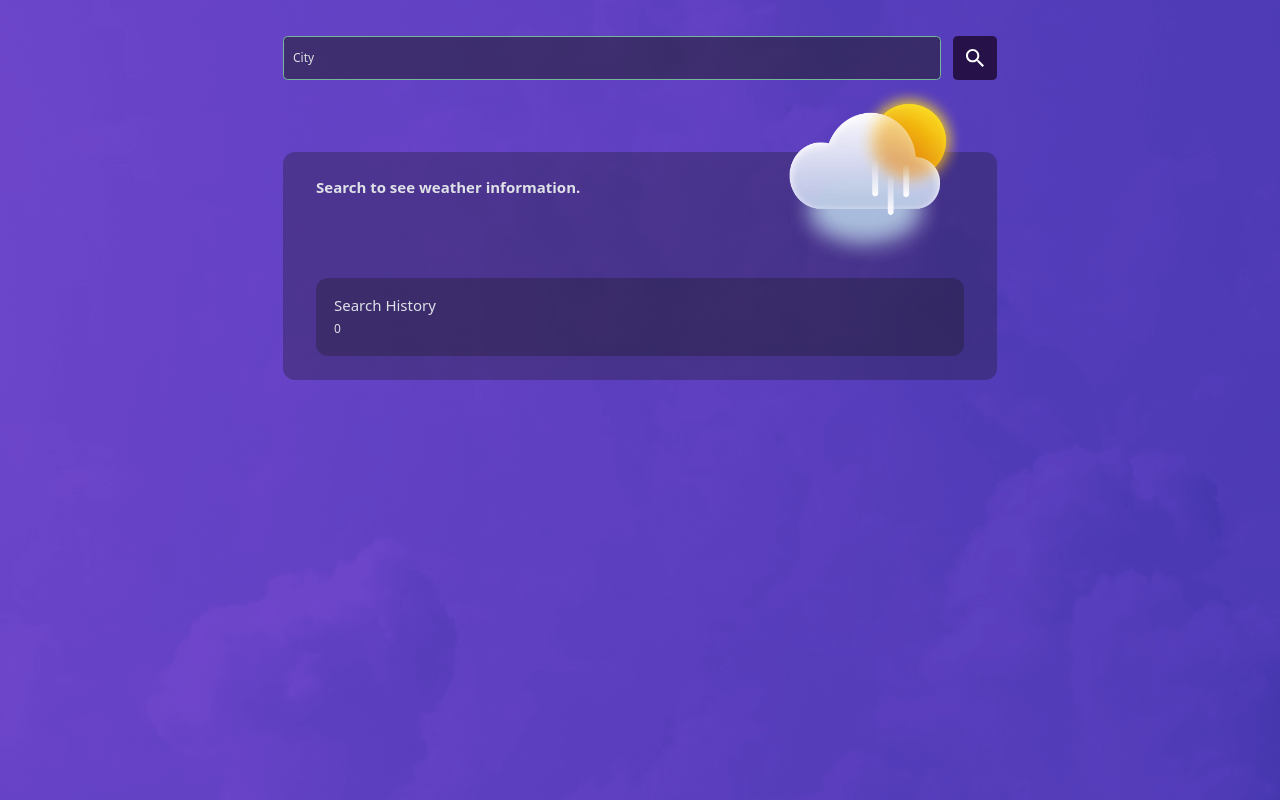
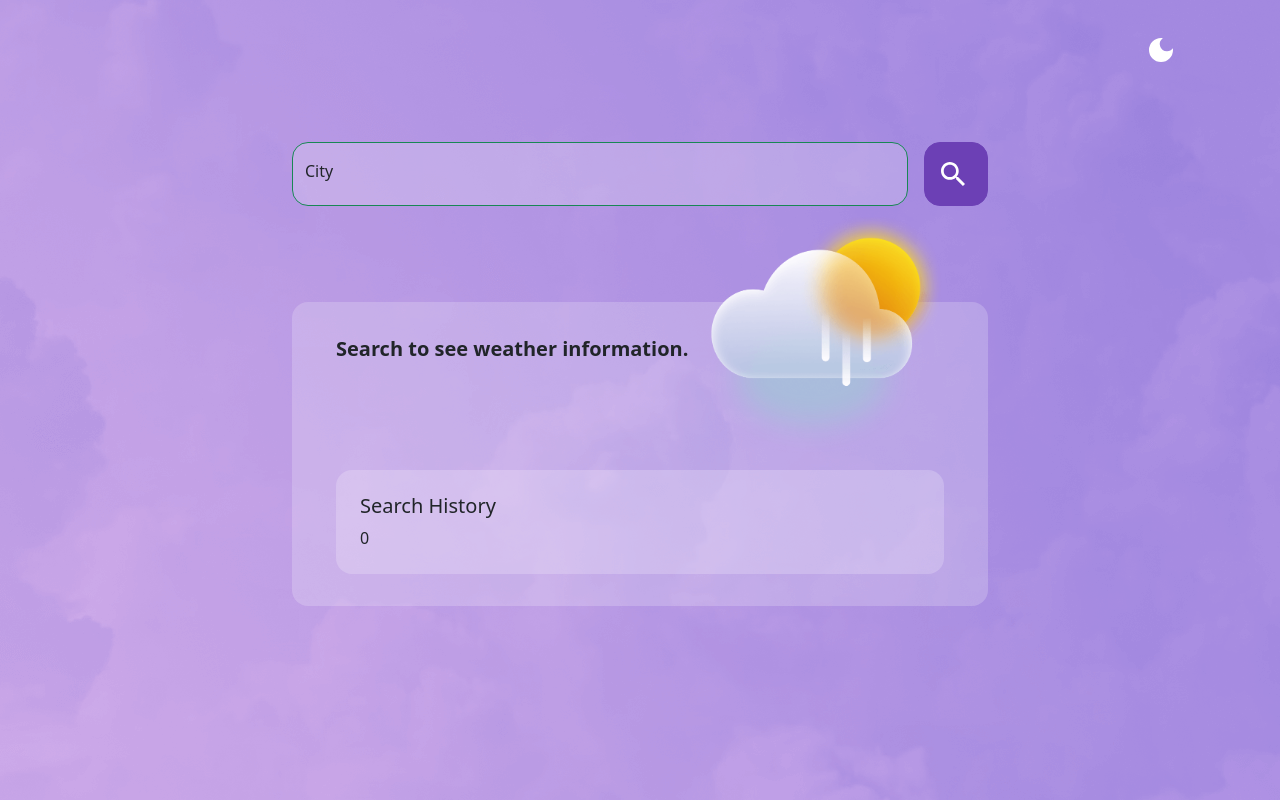
Before and after one commit to joohong89/weather-app, a React (Vite) app: page / in a window 1280 px wide. Built offline with nearby package versions, Linux system fonts and the light colour scheme.

Commit message:
added dark-mode

```diff
--- a/index.html
+++ b/index.html
@@ -4,7 +4,7 @@
     <meta charset="UTF-8" />
     <link rel="icon" type="image/svg+xml" href="/vite.svg" />
     <meta name="viewport" content="width=device-width, initial-scale=1.0" />
-    <title>Vite + React</title>
+    <title>Weather Application</title>
   </head>
   <body>
     <div id="root"></div>
--- a/src/App.jsx
+++ b/src/App.jsx
@@ -1,11 +1,18 @@
 import {RouterProvider} from "react-router";
 import appRoute from "./AppRoutes.jsx";
+import {ThemeProvider} from "./context/ThemeContext.jsx";
+import Navigation from "./components/Navigation.jsx";
 
 function App() {
 
   return (
     <>
-        <RouterProvider router={appRoute}></RouterProvider>
+        <ThemeProvider>
+            <nav>
+                <Navigation />
+            </nav>
+            <RouterProvider router={appRoute}></RouterProvider>
+        </ThemeProvider>
     </>
   )
 }
--- a/src/components/DisplayCurrentWeather.jsx
+++ b/src/components/DisplayCurrentWeather.jsx
@@ -20,13 +20,13 @@ const DisplayCurrentWeather = ({createdDatetime, cityInformation, weatherInforma
                            <span className="current-weather-temperature-header">Today&#39;s Weather</span>
                            <h1 className="current-weather-temperature-info">{weatherInformation? roundValue(weatherInformation.main.temp) : '-'}°</h1>
                            <span className="current-weather-temperature-footer">H: {weatherInformation? roundValue(weatherInformation.main.temp_max) : '-'}° L: {weatherInformation? roundValue(weatherInformation.main.temp_min) : '-'}°</span>
-                           <span className="d-md-none d-block"> {cityInformation && Utils.formatStateAndCountry(cityInformation.state, cityInformation.country)} </span>
+                           <span className="d-md-none d-block current-weather-temperature-state"> {cityInformation && Utils.formatStateAndCountry(cityInformation.state, cityInformation.country)} </span>
                        </div>
                    </div>
                    <div className="current-weather-information">
                        {weatherInformation &&
                            <Row className="justify-content-between w-100 flex-column-reverse flex-md-row">
-                               <Col md="auto" className="d-none d-md-block"> {cityInformation && Utils.formatStateAndCountry(cityInformation.state, cityInformation.country)} </Col>
+                               <Col md="auto" className="d-none d-md-block current-weather-temperature-state"> {cityInformation && Utils.formatStateAndCountry(cityInformation.state, cityInformation.country)} </Col>
                                <Col md="auto"> {Utils.formatTimeStamp(createdDatetime)} </Col>
                                <Col md="auto"> Humidity: {weatherInformation? weatherInformation.main.humidity : '-'}% </Col>
                                <Col md="auto"> {weatherInformation? weatherInformation.weather.map((item, index) => <span key={index}>{item.main}</span>) : '-' } </Col>
--- /dev/null
+++ b/src/components/Navigation.jsx
@@ -0,0 +1,17 @@
+import {Container, Nav, Navbar, NavDropdown} from "react-bootstrap";
+import ThemeToggle from "./ThemeToggle.jsx";
+
+const Navigation = () => {
+    return (
+        <Navbar expand="sm">
+            <Container>
+
+                <Nav className="ms-auto">
+                    <Nav.Link href="#home"><ThemeToggle/></Nav.Link>
+                </Nav>
+                {/*<Navbar.Brand href="#home">React-Bootstrap</Navbar.Brand>*/}
+            </Container>
+        </Navbar>
+    )
+}
+export default Navigation
--- a/src/components/SearchHistory.jsx
+++ b/src/components/SearchHistory.jsx
@@ -34,9 +34,9 @@ const SearchHistory = ({onSearchFromHistory, createdDateTime}) => {
                             <div className="ms-md-3 ms-0 d-flex align-items-center"> {Utils.formatTimeStamp(item.timestamp)}</div>
                         </div>
 
-                        <div  className="ms-3">
-                            <Button className="search-history-card-actions" variant="outline-secondary" onClick={() => searchFromHistory(item.value)}><IoMdSearch /></Button>
-                            <Button className="search-history-card-actions ms-1" variant="outline-secondary" onClick={() => deleteFromHistory(item.timestamp)}><MdDelete /></Button>
+                        <div  className="ms-3 d-flex">
+                            <Button className="search-history-card-actions" onClick={() => searchFromHistory(item.value)}><IoMdSearch /></Button>
+                            <Button className="search-history-card-actions ms-1" onClick={() => deleteFromHistory(item.timestamp)}><MdDelete /></Button>
                         </div>
                     </div>
                 )
--- /dev/null
+++ b/src/components/ThemeToggle.jsx
@@ -0,0 +1,13 @@
+import {useTheme} from "../context/ThemeContext.jsx";
+import {Button} from "react-bootstrap";
+import {MdDarkMode, MdLightMode} from "react-icons/md";
+
+const ThemeToggle = () => {
+    const { theme, toggleTheme } = useTheme();
+    return (
+        <Button variant="link" className="theme-toggle-button text-decoration-none" onClick={toggleTheme}>
+             {theme === "light" ? <MdDarkMode /> : <MdLightMode />}
+        </Button>
+    );
+}
+export default ThemeToggle
--- /dev/null
+++ b/src/context/ThemeContext.jsx
@@ -0,0 +1,25 @@
+import {createContext, useContext, useEffect, useState} from 'react'
+
+
+const ThemeContext = createContext();
+
+export const ThemeProvider = ({children}) => {
+    const storedTheme = localStorage.getItem("theme") || "light";
+    const [theme, setTheme] = useState(storedTheme);
+
+    const toggleTheme = () => {
+        setTheme((prevTheme) => (prevTheme === "light" ? "dark" : "light"));
+    }
+
+    useEffect(() => {
+        document.documentElement.setAttribute("data-bs-theme", theme);
+        localStorage.setItem("theme", theme);
+    }, [theme]);
+
+    return (
+        <ThemeContext.Provider value={{ theme, toggleTheme }}>
+            {children}
+        </ThemeContext.Provider>
+    )
+}
+export const useTheme = () => useContext(ThemeContext);
--- a/src/index.css
+++ b/src/index.css
@@ -1,21 +1,51 @@
 @import 'bootstrap/dist/css/bootstrap.min.css';
+@import url('https://fonts.googleapis.com/css2?family=Noto+Sans:ital,wght@0,100..900;1,100..900&display=swap');
+
+/* Light Mode (Default) */
+[data-bs-theme="light"] {
+  --bg-color: #ffffff;
+  --text-color: #000000;
+  --bg-url: url('assets/bg-light.png') no-repeat center center fixed;
+  --bs-primary: #6C40B5; /* Change the primary color */
+  --bs-btn-hover-bg: #261249;
+  --search-history-btn-color: #9391A0;
+  --search-history-btn-bg: white;
+  --search-history-btn-border: white;
+  --weather-color: var(--bs-primary);
+  --weather-information-color: #666666;
+  --weather-seach-panel: #FFFFFF33;
+  --weather-seach-history-panel: #FFFFFF33;
+  --weather-seach-history-card: #FFFFFF66;
+  --search-city-input: #FFFFFF33;
+  --search-modal-bg: #c8bbea;
+}
+
+
+/* Dark Mode */
+[data-bs-theme="dark"] {
+  --bg-color: #212529;
+  --text-color: #ffffff;
+  --bg-url: url('assets/bg-dark.png') no-repeat center center fixed;
+  --bs-primary: #261249; /* Change the primary color */
+  --bs-btn-hover-bg: #6C40B5;
+  --search-history-btn-color: #9391A0;
+  --search-history-btn-bg: transparent;
+  --search-history-btn-border: #9391A0;
+  --weather-color: white;
+  --weather-information-color: #white;
+  --weather-seach-panel: #1A1A1A4D;;
+  --weather-seach-history-panel: #1A1A1A4D;
+  --weather-seach-history-card: #1A1A1A80;
+  --search-city-input: #1A1A1A80;
+  --search-modal-bg: #2A2342;
+}
 
 :root {
-  font-family: Inter, system-ui, Avenir, Helvetica, Arial, sans-serif;
+  font-family: "Noto Sans", serif;
   line-height: 1.5;
   font-weight: 400;
-  font-size: 12px;
-  background: url('assets/bg-dark.png') no-repeat center center fixed;
-  /*color-scheme: light dark;*/
-  /*color: rgba(255, 255, 255, 0.87);*/
-  /*background-color: #242424;*/
-
-  /*font-synthesis: none;*/
-  /*text-rendering: optimizeLegibility;*/
-  /*-webkit-font-smoothing: antialiased;*/
-  /*-moz-osx-font-smoothing: grayscale;*/
-
-
+  font-size: 16px;
+  background: var(--bg-url);
 }
 
 body {
@@ -29,8 +59,8 @@ body {
 }
 
 .btn-primary {
-  --bs-primary: #261249; /* Change the primary color */
-  --bs-btn-hover-bg: #522698;
+  background-color: var(--bs-primary);
+  --bs-btn-hover-bg: var(--bs-btn-hover-bg);
   --bs-btn-bg: var(--bs-primary);
   --bs-btn-border-color: var(--bs-primary);
   --bs-btn-hover-border-color: var(--bs-btn-hover-bg);
@@ -38,13 +68,10 @@ body {
   --bs-btn-active-border-color: var(--bs-btn-hover-bg);
   --bs-btn-disabled-bg: var(--bs-primary);
   --bs-btn-disabled-border-color: var(--bs-primary);
-
-  background-color: #261249;
-
 }
 
 .modal {
-  --bs-modal-bg: #2A2342;
+  --bs-modal-bg: var(--search-modal-bg);
   --bs-modal-header-border-color: var(--bs-border-color);
   --bs-modal-header-border-width: var(--bs-border-width);
   --bs-modal-title-line-height: 1.5;
@@ -54,7 +81,7 @@ body {
   --bs-modal-footer-border-width: var(--bs-border-width);
 
   .modal-content {
-    background-color: var(--bs-modal-bg);
+    background-color: var(--search-modal-bg);
   }
 }
 
@@ -64,15 +91,32 @@ body {
     font-size: 2rem;
     display: flex;
     align-items: center;
-    height: 100%;
+    border-radius: 1rem;
+    height: 4rem;
+    width: 4rem
   }
 
   .search-city-search {
     .form-control {
-      + label:after {
+      height: 4rem;
+      border-radius: 1rem;
+      ~label::after {
         background-color: transparent;
       }
-      background: #1A1A1A80;
+      background: var(--search-city-input);
+    }
+  }
+}
+
+.search-city-search-modal {
+  .search-city-search-modal-input {
+    background-color: var(--search-city-input);
+  }
+
+  .modal-close-button {
+    color: var(--text-color);
+    &:hover {
+      background-color: transparent;
     }
   }
 }
@@ -81,7 +125,7 @@ body {
   border-radius: 1rem;
   padding: 2rem;
   /*background: rgba(0,0,0,0.3);*/
-  background: #1A1A1A4D;
+  background: var(--weather-seach-panel);
 
   .current-weather-wrapper {
 
@@ -93,18 +137,27 @@ body {
     }
 
     .current-weather-temperature {
-      .current-weather-temperature-header, .current-weather-temperature-footer {
+      .current-weather-temperature-header, .current-weather-temperature-footer  {
         font-size: 1rem;
         font-weight: bold;
         z-index: 2;
       }
       .current-weather-temperature-info {
+        color: var(--weather-color);
         font-size: 5rem;
         margin: 0;
         line-height: 0.9;
       }
+
+    }
+    .current-weather-temperature-state {
+      font-size: 1rem;
+      font-weight: bold;
     }
 
+    .current-weather-information {
+      color: var(--weather-information-color);
+    }
 
     .current-weather-image {
       position: absolute;
@@ -120,22 +173,48 @@ body {
   .search-history-wrapper {
     border-radius: 1rem;
     padding: 1.5rem;
-    background: #1A1A1A4D;
+    background: var(--weather-seach-history-panel);
 
 
     .search-history-card {
       display: flex;
       padding: 1rem;
       justify-content: end;
-      background: #1A1A1A80;
+      background: var(--weather-seach-history-card);
       border-radius: 1rem;
       margin-top: 1rem;
 
       .search-history-card-actions {
         border-radius: 50%;
-        font-size: 1rem;
+        border: 3px var(--search-history-btn-border) solid;
+        background: var(--search-history-btn-bg);
+        color: var(--search-history-btn-color);
+        font-size: 2rem;
+        width: 3rem;
+        height: 3rem;
+        display: flex;
+        padding: 0;
+        justify-content: center;
+        align-items: center;
+        .btn {
+          box-shadow: 0px 4px 12px 0px #0000001A;
+        }
       }
     }
+  }
+}
+
+.theme-toggle-button {
+  font-size: 2rem;
+  color: white;
+
+  &:hover {
+    color: var(--bs-primary);
+    background-color: transparent;
+  }
+
+  &:visited {
+    color: white;
   }
 }
 
```
Also changed, not shown: src/components/SearchCity.jsx (+5 -7 lines).
